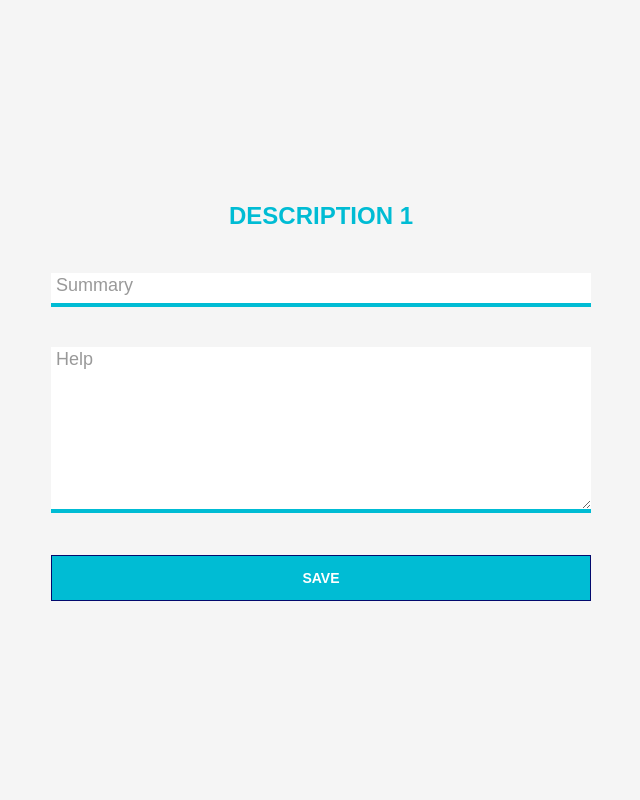
After one commit to zebulon75018/flekcel, a Flask app: page /editdescription/1 in a window 1280 px wide. The commit adds this page. Shown: the whole page, without its empty margins (319-959 px from the left). Run offline with Flask 2, Linux system fonts and the light colour scheme; some libraries are stand-ins or nearby versions.

Commit message:
add edit description

```diff
--- /dev/null
+++ b/templates/editdescription.html
@@ -0,0 +1,187 @@
+{% extends "layout.html" %}
+{% block body %}
+<style>
+.contact-h {
+    font-size: 24px;
+    text-transform: uppercase;
+    font-weight: 700;
+    margin-bottom: 40px;
+    color: #00BCD4;
+}
+.contact .form-group {
+    margin-bottom: 40px;
+}
+.contact .form-control {
+    border-radius: 0;
+    border: none;
+    border-bottom: 4px solid #00BCD4;
+    box-shadow: none;
+}
+.contact .btn-primary {
+    background-color: #00BCD4;
+    border-color: rgb(3, 10, 109);
+    border-radius: 0;
+    text-transform: uppercase;
+    font-weight: bold;
+}
+.contact .btn {
+    padding: 12px 15px;
+}
+.group {
+    position: relative;
+    margin-bottom: 45px;
+}
+input:focus {
+    outline: none;
+}
+label {
+    color: #999;
+    font-size: 18px;
+    font-weight: normal;
+    position: absolute;
+    pointer-events: none;
+    left: 5px;
+    top: 0;
+    transition: 0.2s ease all;
+    -moz-transition: 0.2s ease all;
+    -webkit-transition: 0.2s ease all;
+}
+input:focus ~ label,
+input:valid ~ label {
+    top: -20px;
+    font-size: 14px;
+    color: #96c93d;
+}
+.bar {
+    position: relative;
+    display: block;
+    width: 100%;
+}
+.bar:before,
+.bar:after {
+    content: '';
+    height: 4px;
+    width: 0;
+    bottom: 0px;
+    position: absolute;
+    background: #96c93d;
+    transition: 0.2s ease all;
+    -moz-transition: 0.2s ease all;
+    -webkit-transition: 0.2s ease all;
+}
+.bar:before {
+    left: 50%;
+}
+.bar:after {
+    right: 50%;
+}
+input:focus ~ .bar:before,
+input:focus ~ .bar:after {
+    width: 50%;
+}
+.highlight {
+    position: absolute;
+    width: 100px;
+    top: 25%;
+    left: 0;
+    pointer-events: none;
+    opacity: 0.5;
+}
+/* active state */
+
+input:focus ~ .highlight {
+    -webkit-animation: inputHighlighter 0.3s ease;
+    -moz-animation: inputHighlighter 0.3s ease;
+    animation: inputHighlighter 0.3s ease;
+}
+/* ANIMATIONS ================ */
+
+@-webkit-keyframes inputHighlighter {
+    from {
+        background: #5264AE;
+    }
+    to {
+        width: 0;
+        background: transparent;
+    }
+}
+@-moz-keyframes inputHighlighter {
+    from {
+        background: #5264AE;
+    }
+    to {
+        width: 0;
+        background: transparent;
+    }
+}
+@keyframes inputHighlighter {
+    from {
+        background: #5264AE;
+    }
+    to {
+        width: 0;
+        background: transparent;
+    }
+}
+.text-group textarea {
+    display: block;
+    background: white;
+    padding: 0.125rem 0.125rem 0.0625rem;
+    border-width: 0;
+    border-color: transparent;
+    line-height: 1.9;
+    width: 100%;
+    -webkit-transition: all 0.28s ease;
+    transition: all 0.28s ease;
+    box-shadow: none;
+}
+.text-group textarea:focus ~ .input-label,
+.text-group textarea:valid ~ .input-label,
+.text-group textarea.form-file ~ .input-label,
+.text-group textarea.has-value ~ .input-label {
+    font-size: 14px;
+    ;
+    color: gray;
+    top: -1rem;
+    left: 0;
+}
+.text-group textarea:focus ~ .input-label {
+    color: #96c93d;
+}
+.text-group textarea:focus ~ .bar::before {
+    width: 100%;
+    left: 0;
+}
+.text-group {
+    position: relative;
+    margin-top: 2.25rem;
+    margin-bottom: 4.25rem;
+}
+
+</style>
+<div class="container">
+    <div class="contact">
+        <div class="col-md-6 col-md-offset-3">
+            <div class="form-area">
+                <div class="text-center contact-h"> Description {{file}}</div>
+                <form id="formsave" action="/savedescription/{{file}}">
+                    <div class="form-group group">
+                        <input type="text" class="form-control" id="subject" name="subject" value="{{data["subject"]}}" required>
+                        <span class="highlight"></span>
+                        <span class="bar"></span>
+                        <label>Summary</label>
+                    </div>
+                    <div class="form-group group">
+                        <div class="text-group">
+                            <textarea name="sumary" required="required" class="form-control" rows="6">{{data["sumary"]}}</textarea>
+                            <label for="textarea" class="input-label">Help</label><i class="bar"></i>
+                        </div>
+                    </div>
+                    <input type="submit" name="submit" value="Save" class="btn btn-primary col-md-12"></input>
+                </form>
+            </div>
+        </div>
+    </div>
+</div>
+
+{% endblock %}
--- a/templates/layout.html
+++ b/templates/layout.html
@@ -1,15 +1,74 @@
 <!doctype html>
 <head>
     <title>{% block title %} {% endblock %}</title>
-    <link rel="stylesheet" href="https://maxcdn.bootstrapcdn.com/bootstrap/4.0.0-beta.3/css/bootstrap.min.css" integrity="sha384-Zug+QiDoJOrZ5t4lssLdxGhVrurbmBWopoEl+M6BdEfwnCJZtKxi1KgxUyJq13dy" crossorigin="anonymous">
+    <link rel='stylesheet' href='https://maxcdn.bootstrapcdn.com/bootstrap/3.3.6/css/bootstrap.min.css'>
 
     <script src='https://code.highcharts.com/stock/highstock.js'></script>
     <script src='https://code.highcharts.com/stock/modules/exporting.js'></script>
 
-    <script src='https://cdnjs.cloudflare.com/ajax/libs/jquery/3.3.1/jquery.js'></script>
+<script src='http://cdnjs.cloudflare.com/ajax/libs/jquery/2.1.3/jquery.min.js'></script>
+
 
 </head>
-
+<style>
+    body,html {
+  height: 100%;
+  width: 100%;
+  margin: 0;
+  text-align: center;
+  display: flex;
+  flex-direction: column;
+  align-items: center;
+  justify-content: center;
+  background: #F5F5F5;
+  font-family: 'Dosis', sans-serif;
+}
+main {
+  max-width: 100%;
+}
+.item {
+  display: flex;
+  flex-direction: row;
+  align-items: center;
+  justify-content: space-between;
+  flex-wrap: wrap;
+  border: solid 1px #2196F3;
+  border-bottom: none;
+  padding: 1rem 2.4rem;
+  transition: all 0.2s;
+}
+.item:last-child {
+  border-bottom: solid 1px #2196F3;
+}
+.item:hover {
+  cursor: pointer;
+  background: #E0E0E0;
+}
+.item .right {
+  display: flex;
+  flex-direction: column;
+  padding: 0 1rem;
+}
+.item span[class*="ion-"] {
+  padding: 0 1.4rem;
+  font-size: 2.7rem;
+  color: #2196F3;
+}
+.item .des {
+  padding: 0.5rem 0;
+}
+.item .comment {
+  max-width: 40vw;
+}
+.item .title {
+  font-size: 1.3rem;
+}
+@media (max-width: 400px) {
+  .item span[class*="ion-"] {
+    font-size: 1.4rem;
+  }
+}
+</style>
 <body>
     <div class="container">
         <div class="row">
```
Also changed, not shown: templates/edit.html (+19 -11 lines), templates/index.html (+27 -5 lines).
